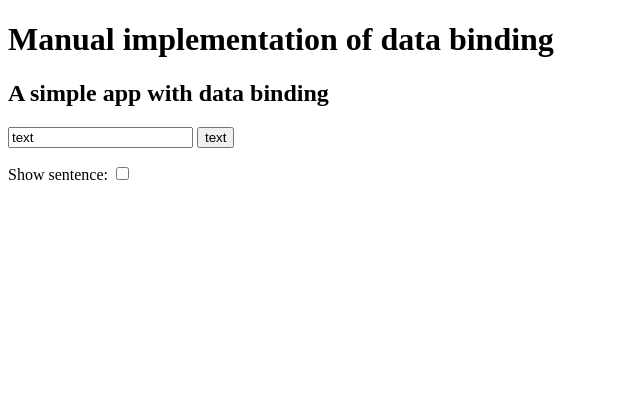
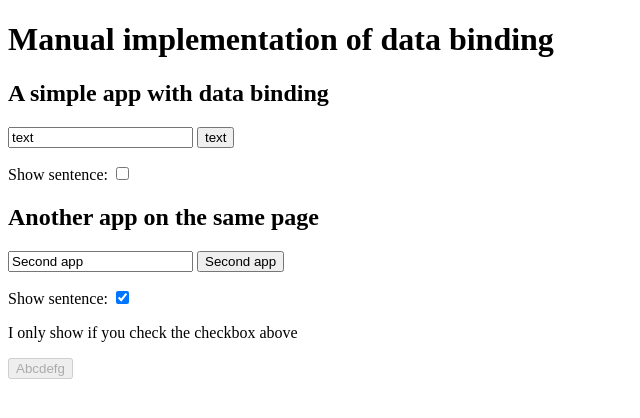
Before and after one commit to mgschoen/prosecco-js, a website built with webpack: page src/index.html in a window 1280 px wide. Shown: the whole page, without its empty margins (0-640 px from the left). Built offline with nearby package versions, Linux system fonts and the light colour scheme.

Commit message:
Update sample apps

```diff
--- a/src/index.html
+++ b/src/index.html
@@ -23,5 +23,24 @@
         </p>
         <p ps-if="showSentence">I only show if you check the checkbox above</p>
     </div>
+
+    <!-- A second app -->
+    <h2>Another app on the same page</h2>
+    <div id="app-root-2">
+        <p>
+            <input ps-bind="text" ps-bind-attribute="value" ps-bind-event="input">
+            <button ps-bind="text"></button>
+        </p>
+        <p>
+            Show sentence:
+            <input type="checkbox"
+                ps-bind="showSentence"
+                ps-bind-attribute="checked"
+                ps-bind-event="input">
+        </p>
+        <p ps-if="showSentence">I only show if you check the checkbox above</p>
+        <button disabled ps-if="showSentence">Abcdefg</button>
+    </div>
+
 </body>
 </html>
--- a/src/index.js
+++ b/src/index.js
@@ -1,6 +1,11 @@
 import Controller from './js/controller'
 
 document.app = new Controller(document.getElementById('app-root'), {
-    'text': 'text',
-    'showSentence': false
+    text: 'text',
+    showSentence: false
 })
+
+document.secondApp = new Controller(document.getElementById('app-root-2'), {
+    text: 'Second app',
+    showSentence: true
+})
```
